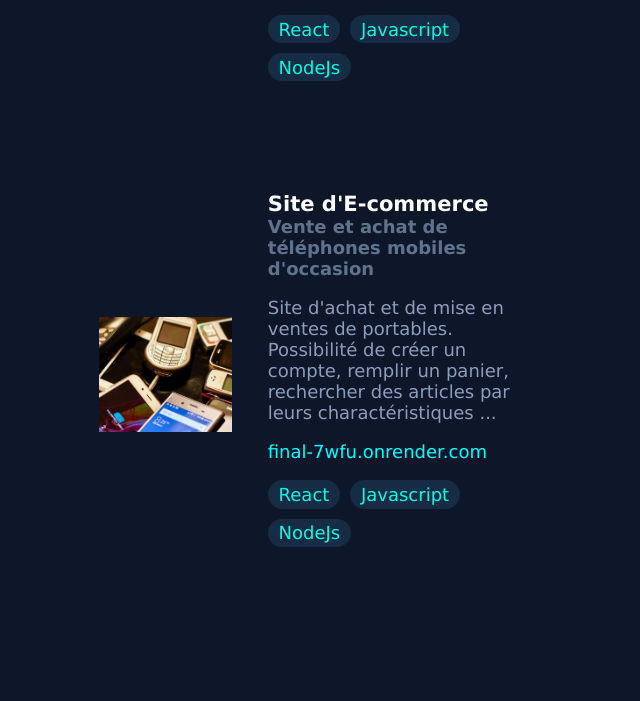
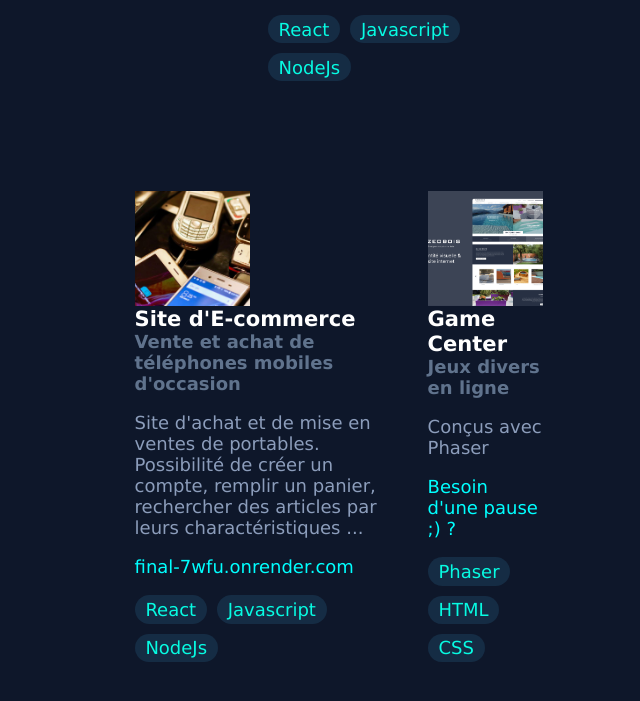
Before and after one commit to HugoRousseau777/PortFolio, a plain HTML site: page index.html in a window 1280 px wide. Shown: the part 1294-1995 px from the top of the page, without its empty margins (581-1221 px from the left). Drawn offline with Linux system fonts and the light colour scheme.

Commit message:
Update index.html

```diff
--- a/index.html
+++ b/index.html
@@ -87,9 +87,14 @@
         </div>
         <div id="projets">
             <article class="projets">
-                    <div class="img-projets" id="projetDeux">
+
+                    <div class="projet">
+
+                        <div class="imgs-projets">
+                            <div class="img-projets" id="projetDeux"></div>
                         </div>
-                    <div class="projet">
+
+                        <div class="text-projet">
                             <h3>Site d'E-commerce</h3>
                             <h4>Vente et achat de téléphones mobiles d'occasion</h4>
                             <p>Site d'achat et de mise en ventes de portables.
@@ -97,13 +102,33 @@
                             Possibilité de créer un compte, remplir un panier, rechercher des articles par leurs charactéristiques ...
                             </p>
                             <a id="lien" target="_blank" href="https://final-7wfu.onrender.com">final-7wfu.onrender.com</a>
-                        <div>
                                 <ul>
                                     <li class="first-techno">React</li>
                                     <li>Javascript</li>
                                     <li>NodeJs</li>
                                 </ul>
                         </div>
+
+                    </div>
+
+                    <div class="projet">
+
+                        <div class="imgs-projets">
+                            <div class="img-projets" id="projetTrois"></div>
+                        </div>
+
+                        <div class="text-projet">
+                            <h3>Game Center</h3>
+                            <h4>Jeux divers en ligne</h4>
+                            <p>Conçus avec Phaser</p>
+                            <a id="lien" target="_blank" href="https://gameon-3zhm.onrender.com/">Besoin d'une pause ;) ?</a>
+                                <ul>
+                                    <li class="first-techno">Phaser</li>
+                                    <li>HTML</li>
+                                    <li>CSS</li>
+                                </ul>
+                        </div>
+
                     </div>
             </article>
         </div>
```
Lines whose indentation alone changed are shown as unchanged.
